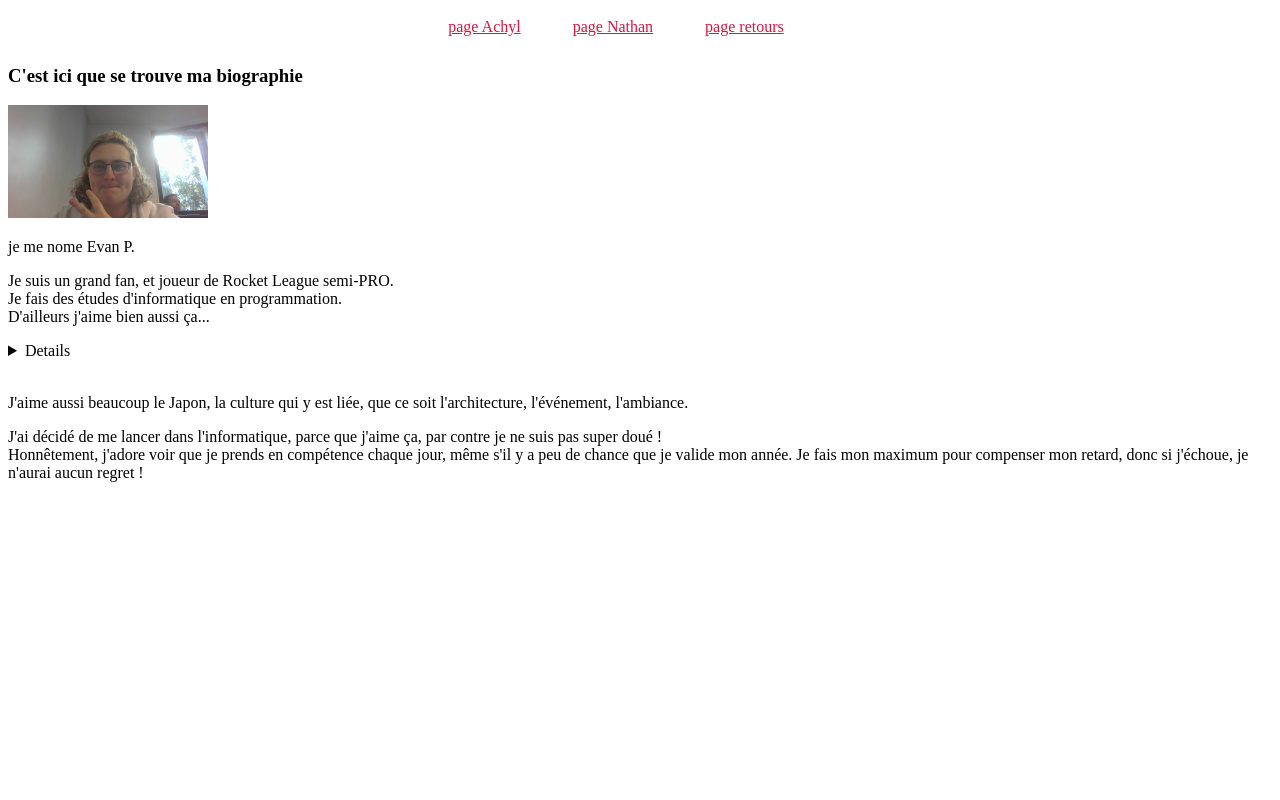
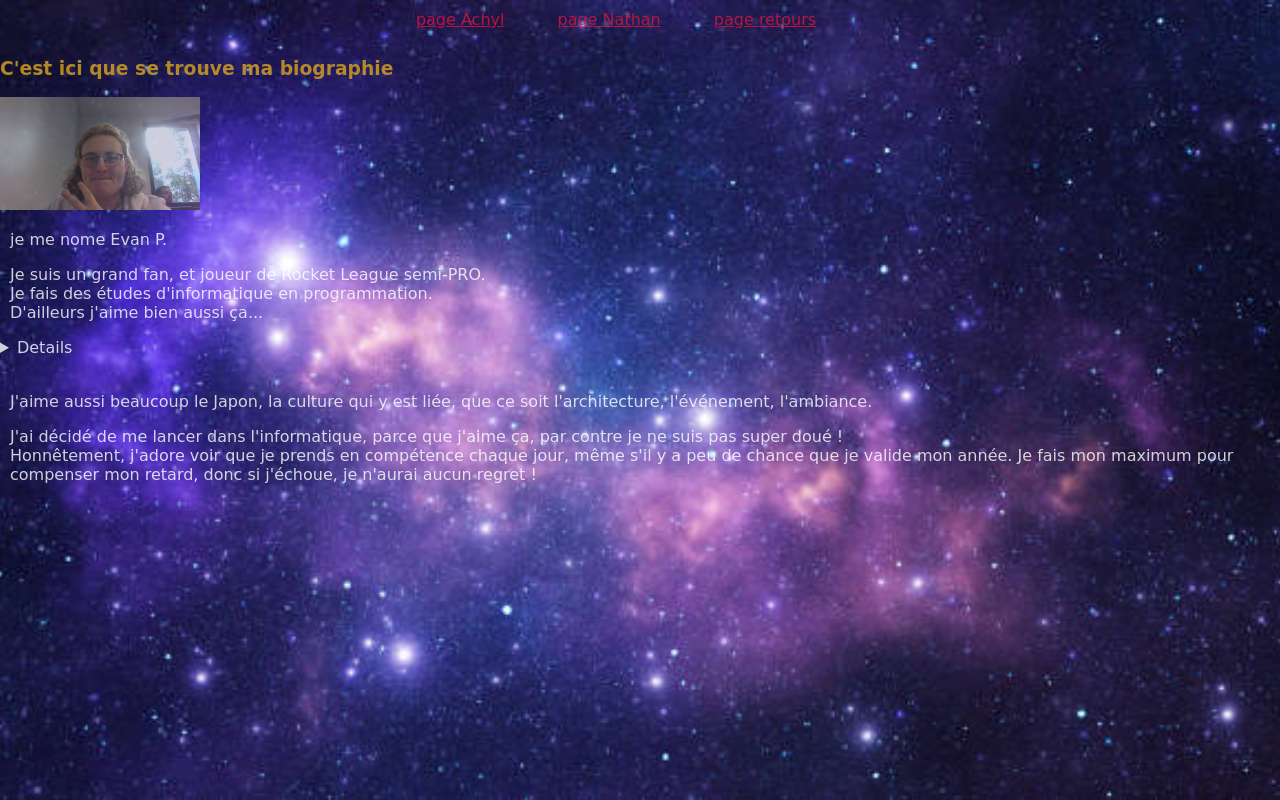
Before and after one commit to Amachyna/Page_pr-sentation_equipe_-ANE, a plain HTML site: page Page_Evan.html in a window 1280 px wide. Drawn offline with Linux system fonts and the light colour scheme.

Commit message:
Ajout du css d'evan

```diff
--- a/Page_Evan.html
+++ b/Page_Evan.html
@@ -8,7 +8,7 @@
    <link rel="stylesheet" href="style.css">
 
 </head>
-<body>
+<body class="evanpage">
     <div class="indexlien">
         <a href="achylpage.html">page Achyl</a>
         <a href="nathan_page.html">page Nathan</a>
@@ -16,20 +16,25 @@
 
 
     </div>
-
+    <div class="evantitre">
         <h3>C'est ici que se trouve ma biographie</h3>
+    </div>
     <img src="image/Evan_img.jpg" alt="hessoul" width="200">
+    <div class="evanparagraphe">
         <p>je me nome Evan P.</p>
         <p>Je suis un grand fan, et joueur de Rocket League semi-PRO. <br>
       Je fais des études d'informatique en programmation. <br>
-       D'ailleurs j'aime bien aussi ça...
+       D'ailleurs j'aime bien aussi ça...</p>
+    </div>
         <div class="evandetails">
             <details>Exorcizamus te, omnis immundus spiritus, omnis satanica potestas, omnis incursio infernalis adversarii, omnis legio, omnis congregatio et secta diabolica, ergo draco maledicte, ut ecclesiam tuam secura, tibi facias libertate servire, te rogamus, audi nos !</details>
         </div> <br>
     </p>
+    <div class="evanparagraphe">
         <p> J'aime aussi beaucoup le Japon, la culture qui y est liée, que ce soit l'architecture, l'événement, l'ambiance.</p>
         <p> J'ai décidé de me lancer dans l'informatique, parce que j'aime ça, par contre je ne suis pas super doué !
         <br> Honnêtement, j'adore voir que je prends en compétence chaque jour, même s'il y a peu de chance que je valide mon année. Je fais mon maximum pour compenser mon retard, donc si j'échoue, je n'aurai aucun regret !
         </p>
+    </div>
 </body>
 </html>
--- a/style.css
+++ b/style.css
@@ -80,3 +80,48 @@ footer {
     text-align: center;
 
 }
+
+@keyframes arcenciel {
+  0% { color: red; }
+  14% { color: orange; }
+  28% { color: yellow; }
+  42% { color: green; }
+  57% { color: blue; }
+  71% { color: indigo; }
+  85% { color: violet; }
+  100% { color: red; }
+}
+
+.evanparagraphe {
+  margin: 10px;
+  color: rgb(255, 254, 254);
+}
+
+.evandetails {
+  color: white;
+}
+
+.evantitre {
+  color: goldenrod;
+}
+
+body.evanpage {
+  margin: 0;
+  height: 100vh;
+  position: relative;
+  font-family: "dancing script", cursive;
+  overflow: hidden;
+  content: "";
+  position: absolute;
+  top: 0;
+  left: 0;
+  width: 100%;
+  height: 100%;
+  background-image: url('image/istockphoto-157639696-612x612.jpg');
+  background-size: cover;
+  background-position: center;
+  background-repeat: no-repeat;
+  background-attachment: fixed;
+  opacity: 0.8;
+  z-index: -1;
+}
```
Lines whose indentation alone changed are shown as unchanged.
